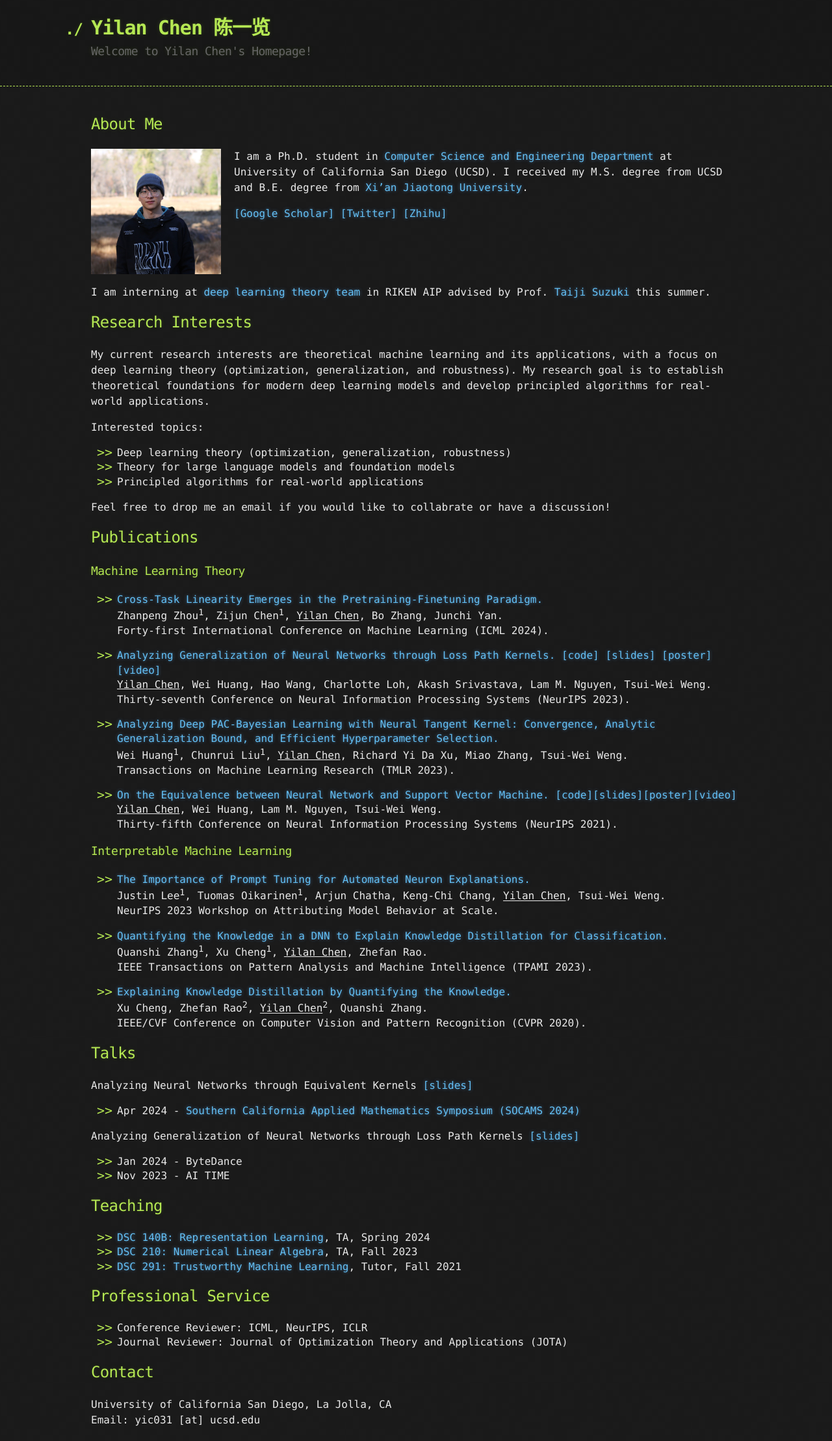
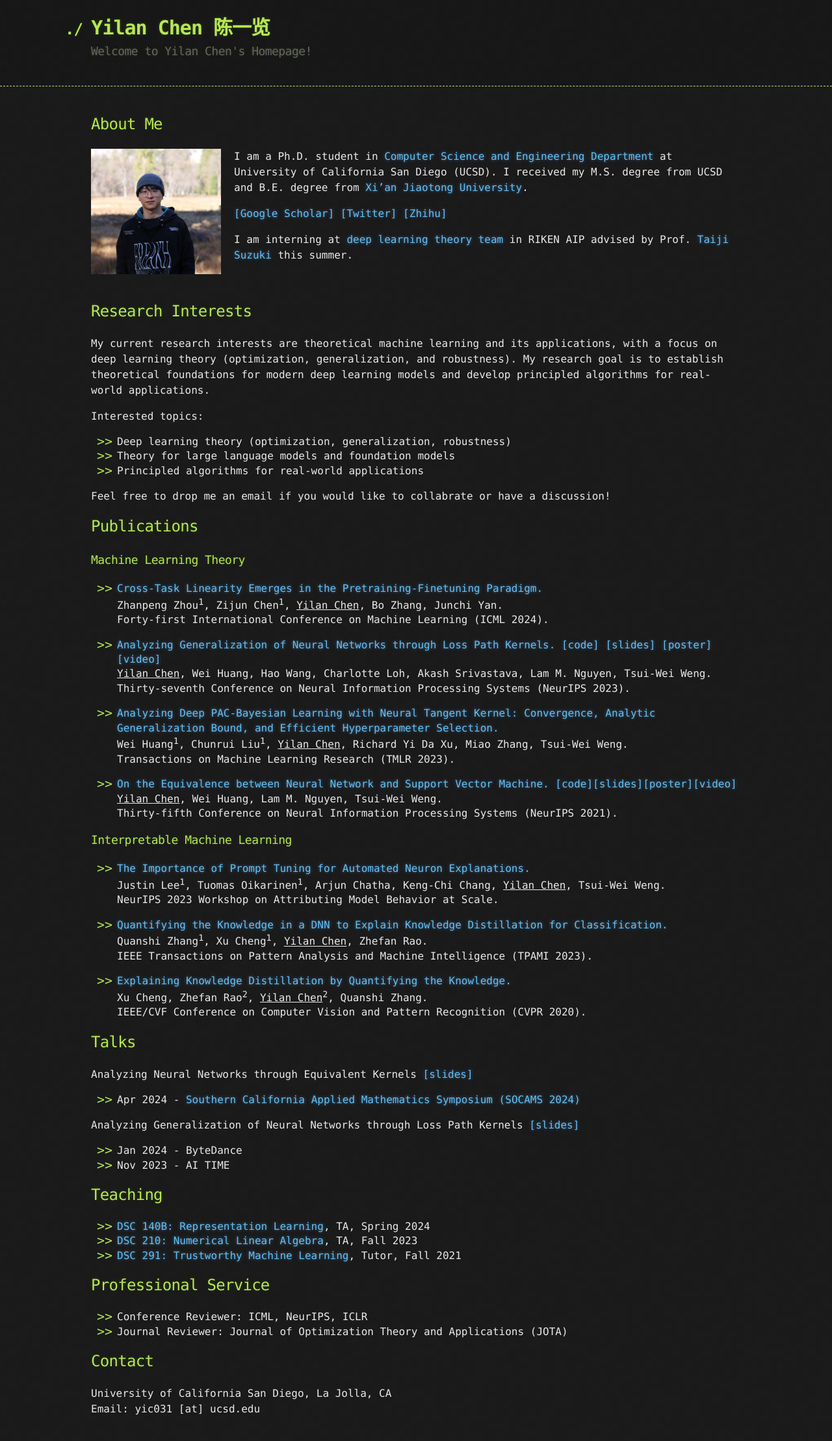
Before and after one commit to yilanchen6/yilanchen6.github.io, a Jekyll site: the page built from index.md, in a window 1280 px wide. Shown: the whole page at 65% size. Built offline with Jekyll 4.4.1, drawn with Linux system fonts in a browser that asks for light colours.

Commit message:
Update index.md

```diff
--- a/index.md
+++ b/index.md
@@ -27,11 +27,10 @@ I received my M.S. degree from UCSD and B.E. degree from [Xi'an Jiaotong Univers
 [[Zhihu]](https://www.zhihu.com/people/yilan-24-8/posts)
 
 
-<br clear="left"/>
 
 I am interning at [deep learning theory team](https://aip.riken.jp/labs/generic_tech/deep_learn_theory/) in RIKEN AIP advised by Prof. [Taiji Suzuki](https://ibis.t.u-tokyo.ac.jp/suzuki/) this summer.
 
-
+<br clear="left"/>
 
 
 
```
